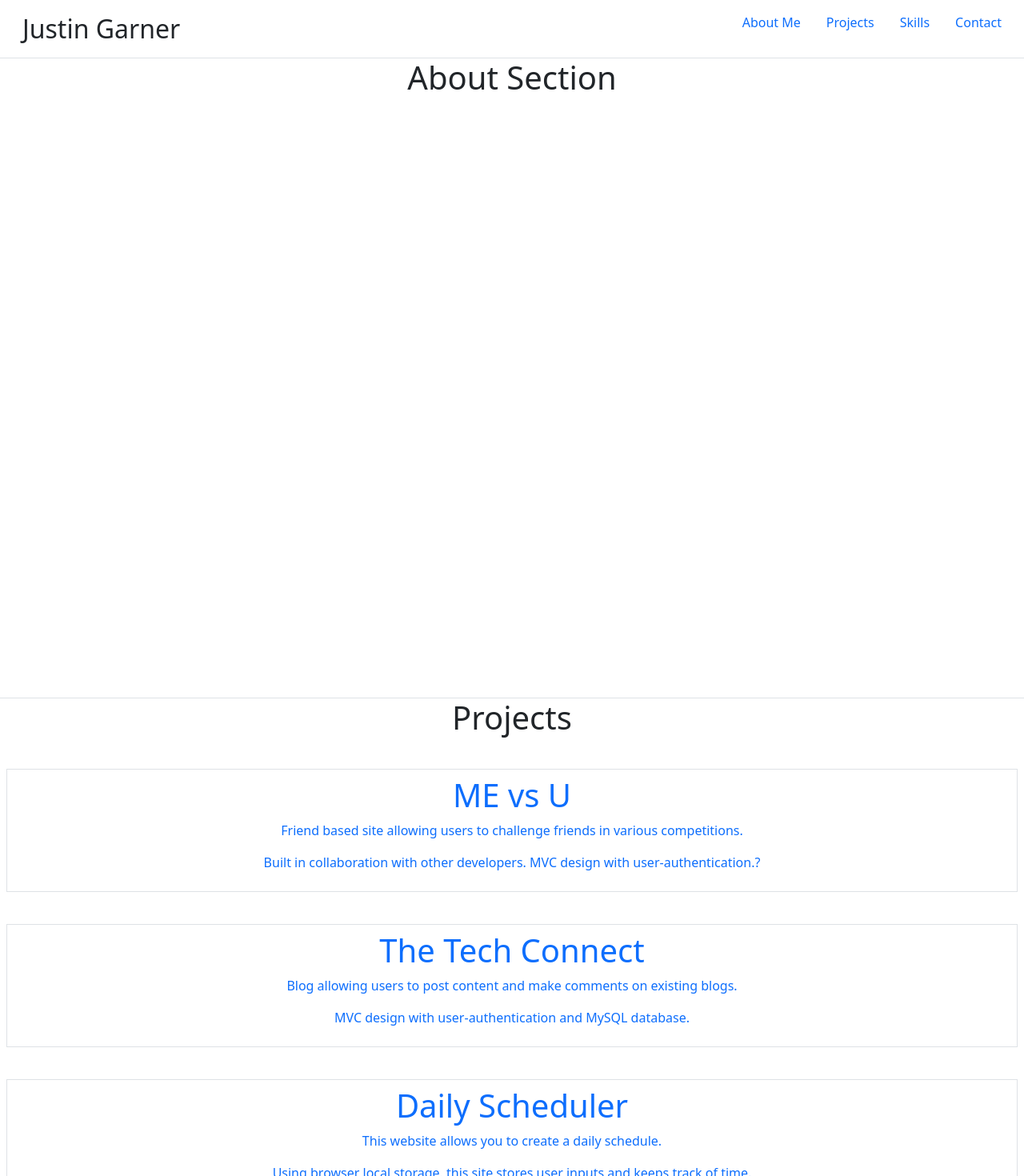
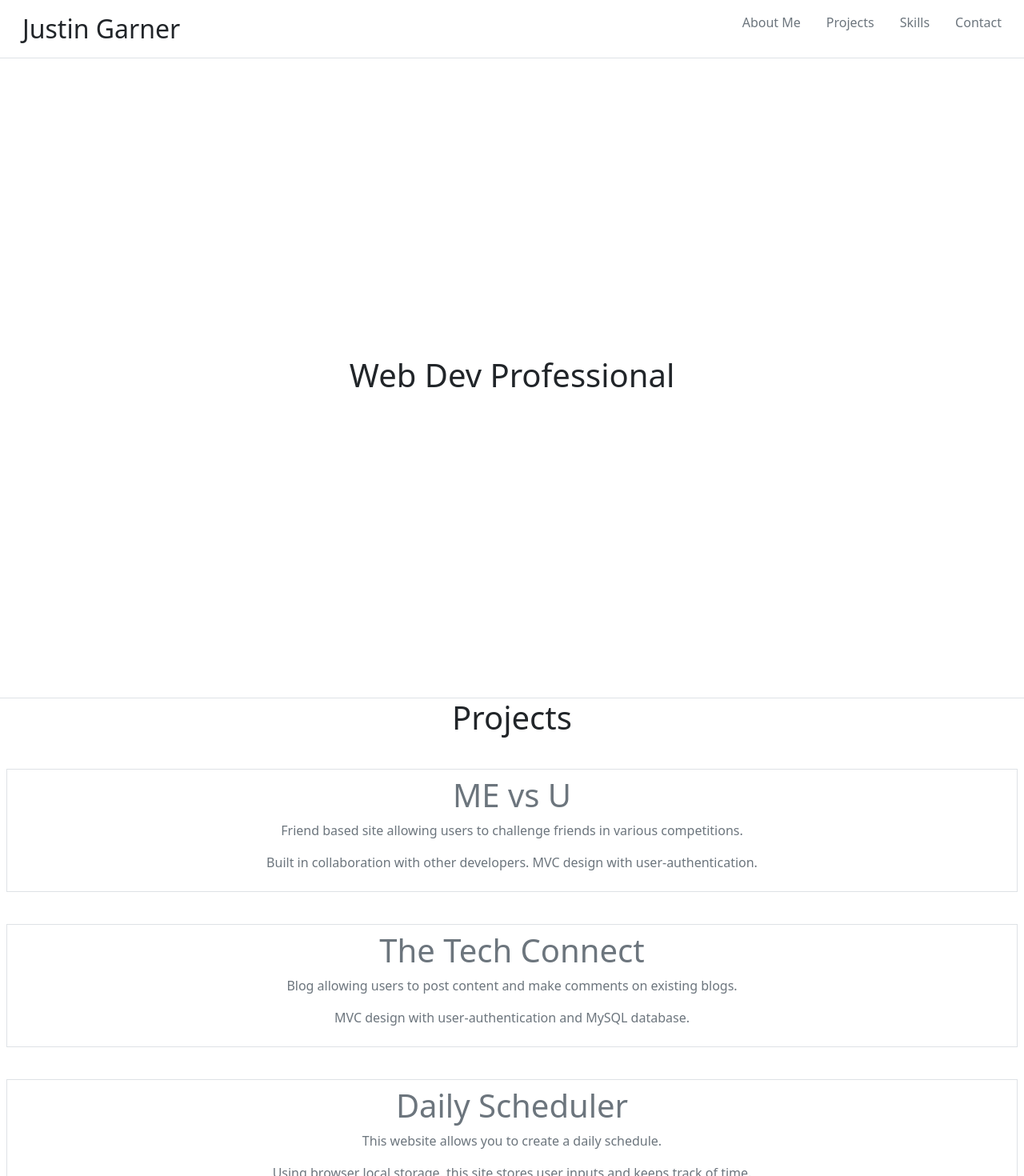
Before and after one commit to jgarner828/portfolio, a React (Create React App) app: page / in a window 1280 px wide. Shown: the top 1470 px of the page at 80% size. Built offline with nearby package versions, Linux system fonts and the light colour scheme.

Commit message:
started reformatting styles

```diff
--- a/src/components/About.js
+++ b/src/components/About.js
@@ -4,9 +4,9 @@ class About extends React.Component {
   render() {
 
     return (
-        <section id="about" className='min-vh-100  border-bottom'>
+        <section id="about" className='min-vh-100  border-bottom d-flex flex-column justify-content-center'>
           <div>
-          <h1 className='text-center'>About Section</h1>
+          <h1 className='text-center text-grey'>Web Dev Professional</h1>
           </div>
         </section>
       );
--- a/src/components/Navbar.js
+++ b/src/components/Navbar.js
@@ -7,10 +7,10 @@ class Navbar extends React.Component {
         <header className='container-fluid d-flex flex-row align-items-center justify-content-between border-bottom'>
           <h2 className='m-2 p-2'>Justin Garner</h2>
           <ul className='d-flex'>
-              <a href="#about" className='m-2 p-2 text-decoration-none'>About Me</a>
-              <a href="#projects" className='m-2 p-2 text-decoration-none'>Projects</a>
-              <a href="#skills" className='m-2 p-2 text-decoration-none'>Skills</a>
-              <a href="#contact" className='m-2 p-2 text-decoration-none'>Contact</a>
+              <a href="#about" className='m-2 p-2 text-decoration-none link-secondary'>About Me</a>
+              <a href="#projects" className='m-2 p-2 text-decoration-none link-secondary'>Projects</a>
+              <a href="#skills" className='m-2 p-2 text-decoration-none link-secondary'>Skills</a>
+              <a href="#contact" className='m-2 p-2 text-decoration-none link-secondary'>Contact</a>
           </ul>
         </header>
       );
--- a/src/components/Projects.js
+++ b/src/components/Projects.js
@@ -6,14 +6,14 @@ class Projects extends React.Component {
 
      return (
         <section id="projects">
-          <div className='text-center'>
+          <div className='text-center text-grey'>
             <div>
               <h1>Projects</h1>
             </div>
 
             <div>
               {projects.map((project) => (
-                <a href={project.link} key={project} className='m-2 p-2 text-decoration-none'>
+                <a href={project.link} key={project} className='m-2 p-2 text-decoration-none link-secondary'>
                     <div className='m-2 p-2 border border-solid'>
                       <h1>{project.title}</h1>
                       <p>{project.subtitle}</p>
--- a/src/data.js
+++ b/src/data.js
@@ -3,7 +3,7 @@ export const projects = [
       title: "ME vs U",
       subtitle: "Friend based site allowing users to challenge friends in various competitions.",
       description:
-        "Built in collaboration with other developers. MVC design with user-authentication.?",
+        "Built in collaboration with other developers. MVC design with user-authentication.",
       heroku: "https://fast-beach-60601.herokuapp.com/",
       link: "https://github.com/jgarner828/ME-vs-U",
     },
```
